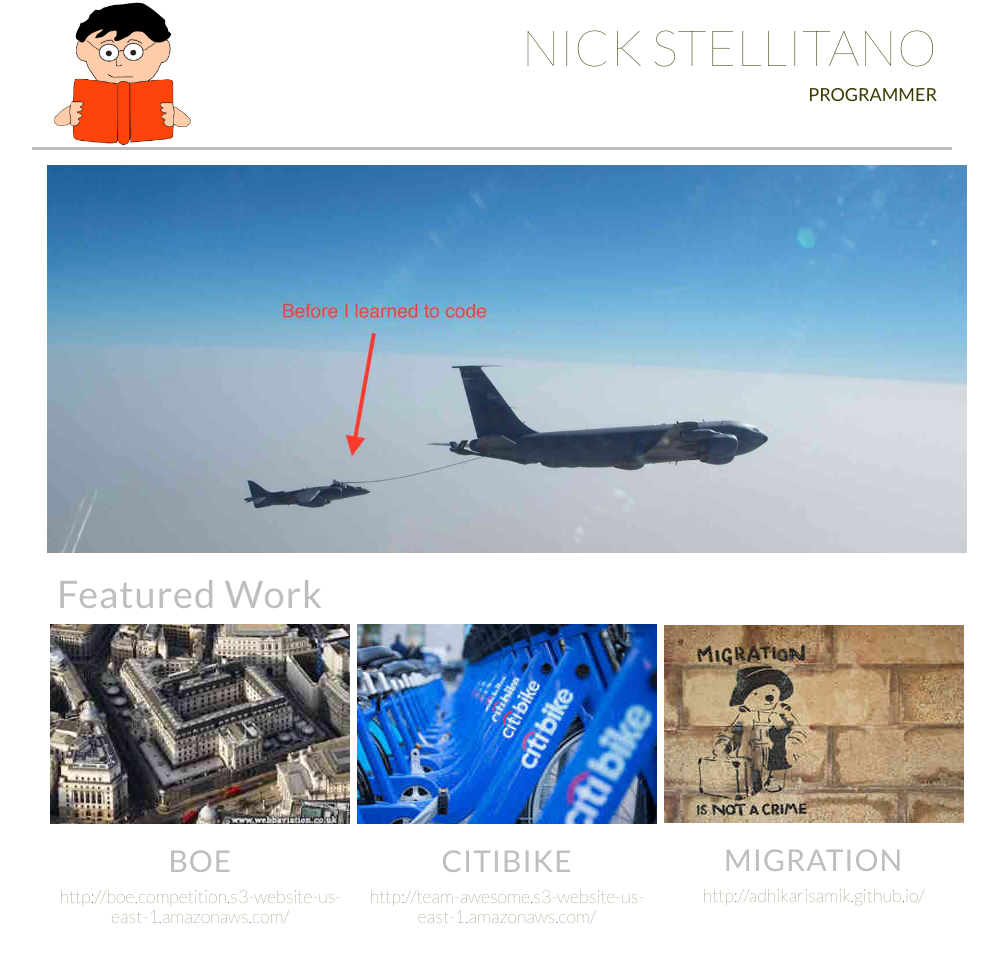
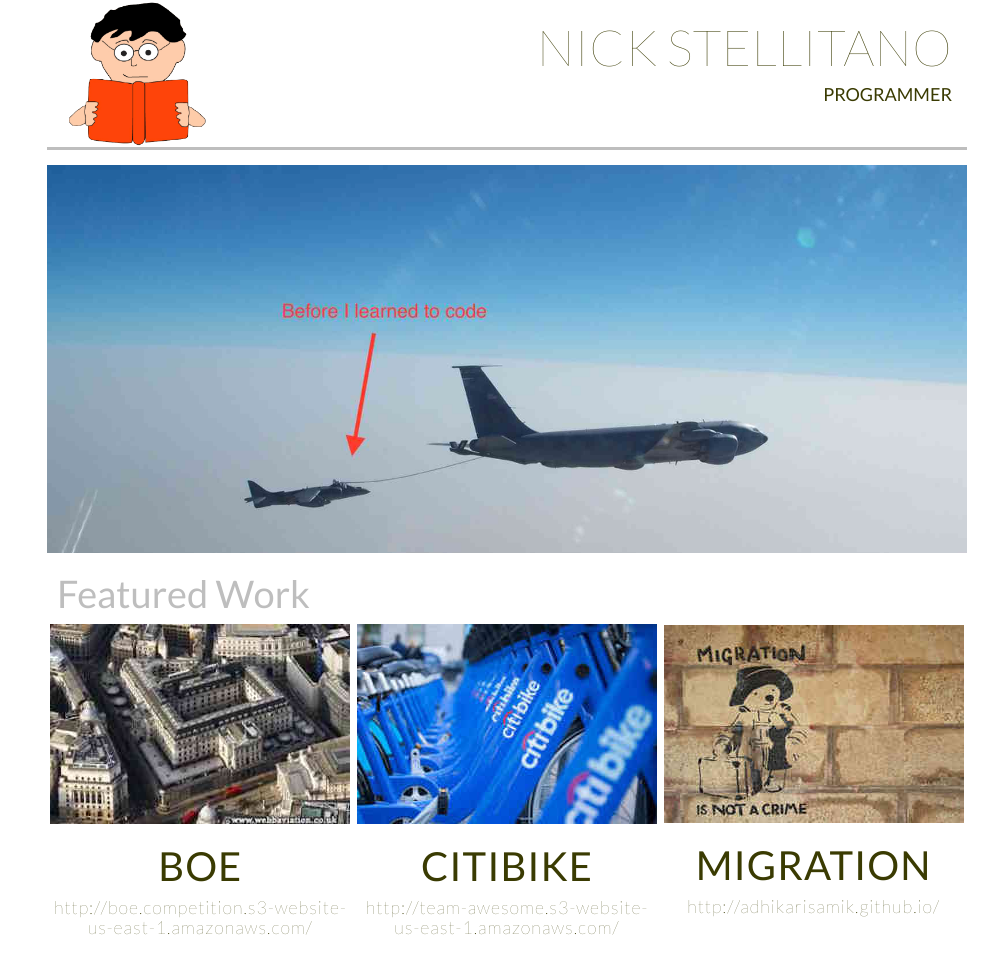
Before and after one commit to nstellitano/Udacity_Nanodegree, a website: page Udacity Projects/Project 1/index.html in a window 1280 px wide. Shown: the whole page, without its empty margins (133-1131 px from the left). Drawn offline with Linux system fonts and the light colour scheme.

Commit message:
fixed 3rd  instructor comments

```diff
--- a/Udacity Projects/Project 1/css/large.css
+++ b/Udacity Projects/Project 1/css/large.css
@@ -1,29 +1,27 @@
-
 
 * {
     font-family: Lato, sans-serif;
     color: #bebebe;
 }
 
+
 body {
-
     min-width: 360px;
 }
 
-figure{
-
-}
 
 img {
 
     max-width: 100%
 }
 
+
 .container {
     width: 100%;
     max-width: 950px;
 
 }
+
 
 .header {
     width: 100%;
@@ -39,6 +37,7 @@ img {
     overflow: auto;
 }
 
+
 .header_name{
     font-size: 50px;
     font-weight: 100;
@@ -47,11 +46,13 @@ img {
 
 }
 
+
 .header_role{
     font-weight: 400;
     color: #3a3b02;
 
 }
+
 
 @media screen and (max-width: 700px) {
     .header_name{
@@ -59,6 +60,7 @@ img {
         transition: all 0.5s;
     }
 }
+
 
 @media screen and (max-width: 450px) {
     .header_name{
@@ -72,17 +74,16 @@ img {
 }
 
 
-
 .main_image{
 
     margin-top: 15px;
 }
 
+
 .body_title_h2 {
     font-size: 38px;
     margin-left: 10px;
 }
-
 
 
 .portfolio_work {
@@ -91,13 +92,15 @@ img {
     justify-content: space-around;
 }
 
-h2{
+
+.example_title{
     color: #3a3b02;
     font-size: 40px;
     letter-spacing: 1px;
     font-weight: 400;
 
 }
+
 
 .project_link{
     color: #3a3b02;
--- a/Udacity Projects/Project 1/index.html
+++ b/Udacity Projects/Project 1/index.html
@@ -15,9 +15,9 @@
 
     <link href='http://fonts.googleapis.com/css?family=Lato:100,300,400' rel='stylesheet' type='text/css'>
 
-    <link rel="stylesheet" href="css/large.css">
 
     <link rel="stylesheet" href="lib/bootstrap/css/bootstrap.min.css">
+    <link rel="stylesheet" href="css/large.css">
 
     <script type="text/javascript" src="lib/jquery/jquery-2.1.1.min.js"></script>
     <script type="text/javascript" src="lib/bootstrap/js/bootstrap.min.js"></script>
@@ -28,7 +28,7 @@
 <body>
 
 <div id="container" class = "container">
-    <article>
+
         <header id="header" class = "header row">
             <div id="logo" class = "col-xs-4">
 
@@ -44,7 +44,6 @@
             </div>
 
         </header>
-    </article>
 
     <div id="main_image" class = "main_image row">
         <div id="primary" class = "col-md-12">
@@ -70,7 +69,7 @@
                         <img class="img-responsive" src ="images/boe_cover-300x200_large_300w.jpg" data-toggle="modal" data-target="#project1" alt="Overhead shot of the Bank of England">
 
                     <figcaption id = "example1_title" class ="example_title text-center" >
-                        <h2>BOE</h2>
+                        <h2 class="example_title">BOE</h2>
                         <a href ="http://boe.competition.s3-website-us-east-1.amazonaws.com/">
                             <h4 class="project_link">http://boe.competition.s3-website-us-east-1.amazonaws.com/</h4>
                         </a>
@@ -86,7 +85,7 @@
 
 
                     <figcaption id = "example2_title" class ="example_title text-center" >
-                        <h2>CITIBIKE</h2>
+                        <h2 class="example_title">CITIBIKE</h2>
                         <a href = "http://team-awesome.s3-website-us-east-1.amazonaws.com/">
                             <h4 class="project_link">http://team-awesome.s3-website-us-east-1.amazonaws.com/</h4>
                         </a>
@@ -102,7 +101,7 @@
 
 
                     <figcaption id = "example3_title" class ="example_title text-center" >
-                        <h2>MIGRATION</h2>
+                        <h2 class="example_title">MIGRATION</h2>
                         <a href="http://adhikarisamik.github.io/">
                             <h4 class="project_link">http://adhikarisamik.github.io/</h4>
                         </a>
```
